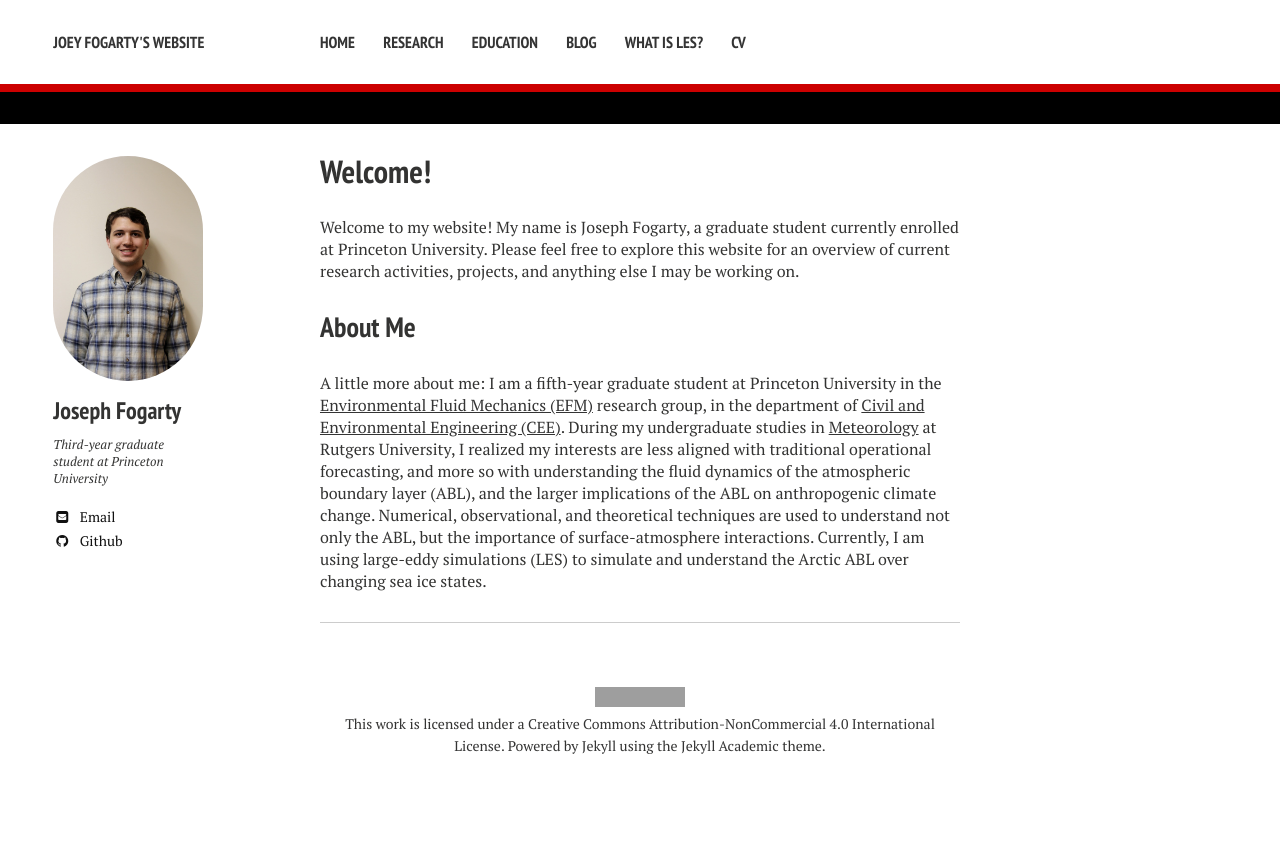
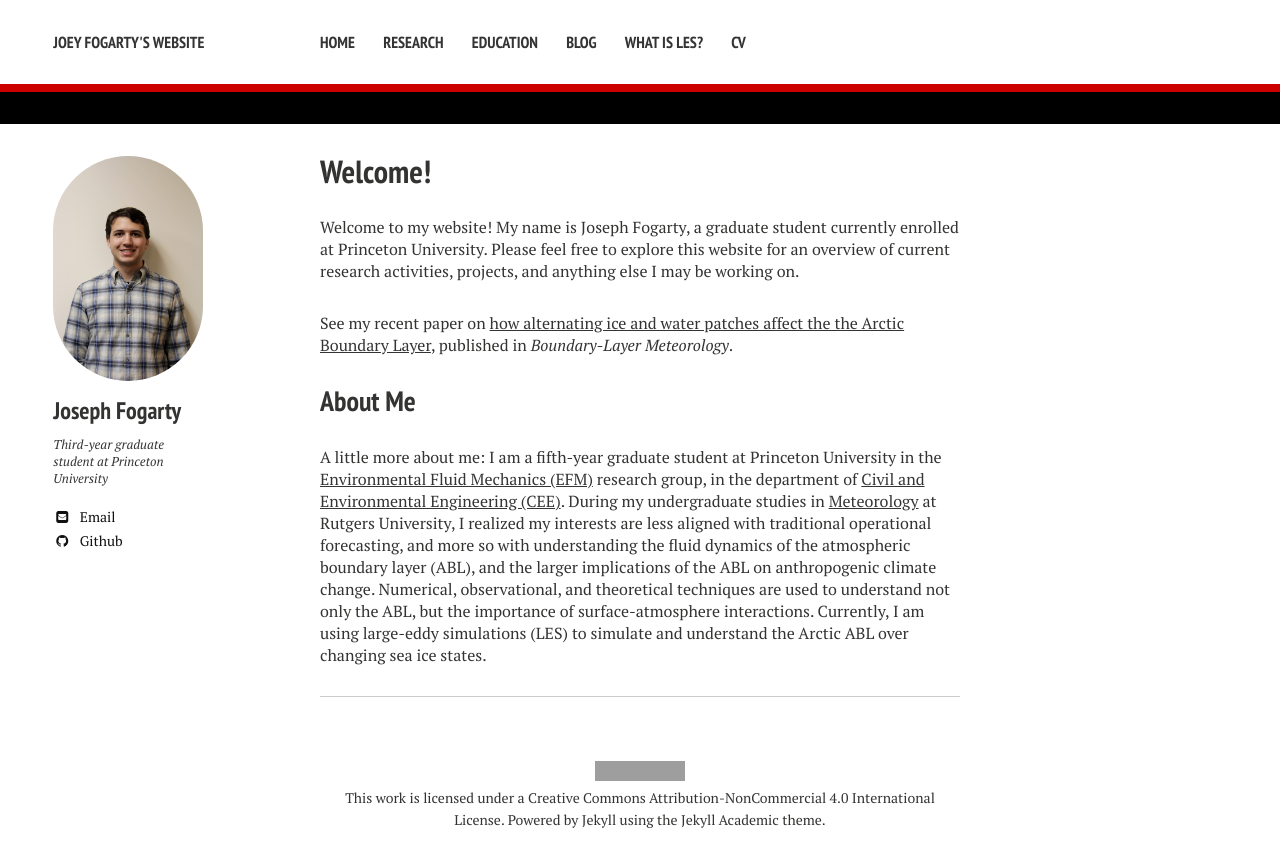
Before and after one commit to josephfogarty/josephfogarty.github.io, a Jekyll site: the page built from index.md, in a window 1280 px wide. Shown: the top 867 px of the page. Built offline with Jekyll 4.4.1, drawn with Linux system fonts in a browser that asks for light colours; nearby versions of some CDN libraries; grey boxes are pictures that could not be loaded.

Commit message:
Update index.md

```diff
--- a/index.md
+++ b/index.md
@@ -6,6 +6,8 @@ excerpt: "About Me..."
 
 Welcome to my website! My name is Joseph Fogarty, a graduate student currently enrolled at Princeton University. Please feel free to explore this website for an overview of current research activities, projects, and anything else I may be working on.
 
+See my recent paper on [how alternating ice and water patches affect the the Arctic Boundary Layer](https://doi.org/10.1007/s10546-023-00825-x), published in *Boundary-Layer Meteorology*.
+
 ## About Me
 
 A little more about me: I am a fifth-year graduate student at Princeton University in the [Environmental Fluid Mechanics (EFM)](http://efm.princeton.edu/){:target="_blank"} research group, in the department of [Civil and Environmental Engineering (CEE)](https://cee.princeton.edu/){:target="_blank"}. During my undergraduate studies in [Meteorology](https://meteorology.rutgers.edu/){:target="_blank"} at Rutgers University, I realized my interests are less aligned with traditional operational forecasting, and more so with understanding the fluid dynamics of the atmospheric boundary layer (ABL), and the larger implications of the ABL on anthropogenic climate change. Numerical, observational, and theoretical techniques are used to understand not only the ABL, but the importance of surface-atmosphere interactions. Currently, I am using large-eddy simulations (LES) to simulate and understand the Arctic ABL over changing sea ice states.
```
